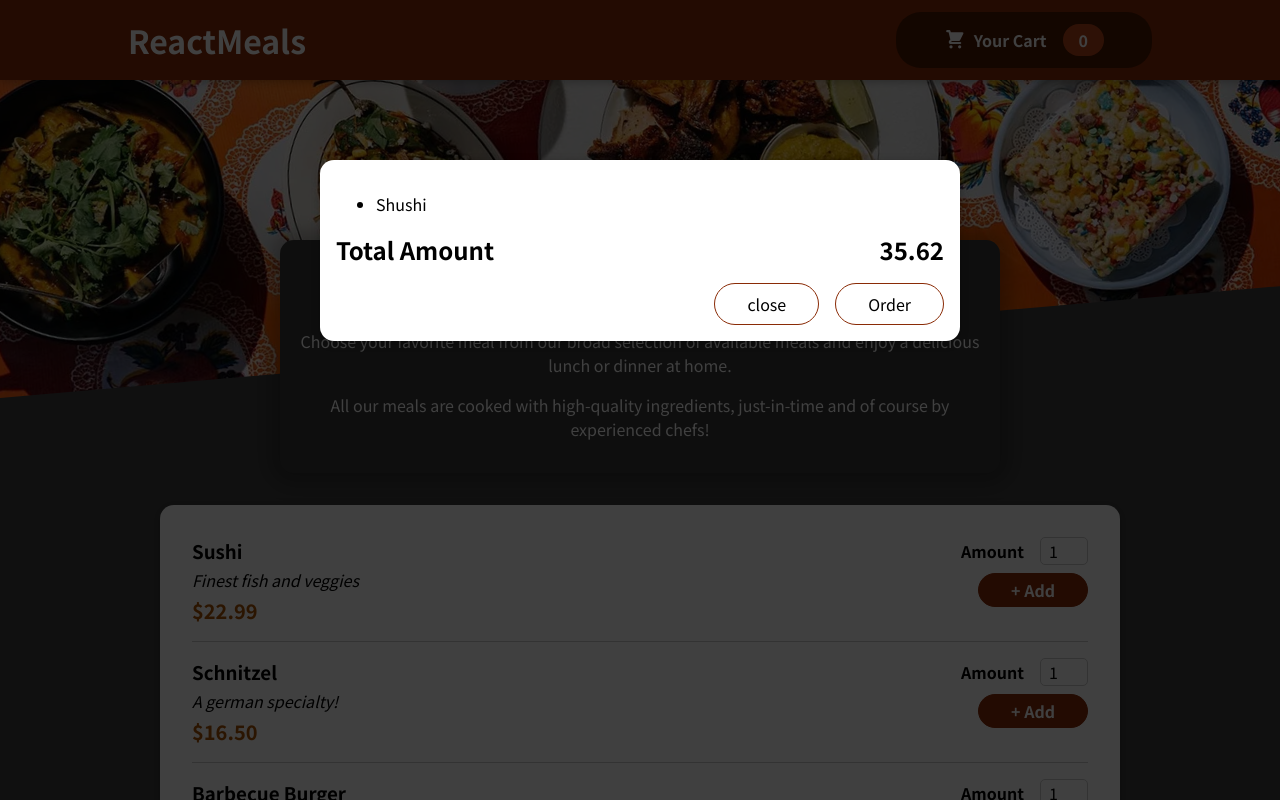
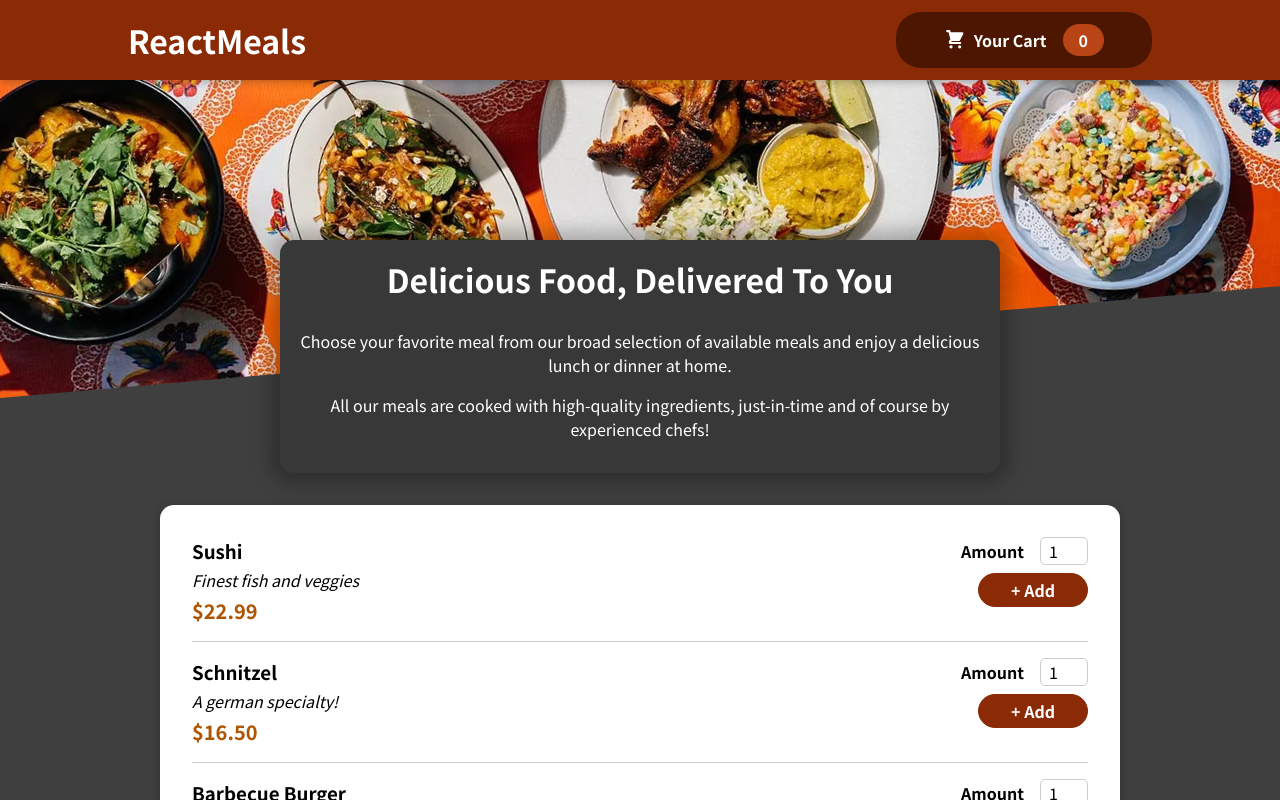
Before and after one commit to shivlloyd/Sharpener-tasks, a React (Create React App) app in the folder Creating a Restaurant Website/: page / in a window 1280 px wide. Shown: the top 800 px of the page. Built offline with nearby package versions, Linux system fonts and the light colour scheme.

Commit message:
Cart open and close

```diff
--- a/Creating a Restaurant Website/src/App.js
+++ b/Creating a Restaurant Website/src/App.js
@@ -1,14 +1,24 @@
-import React, { Fragment } from "react";
+import React, { Fragment, useState } from "react";
 
 import Cart from "./components/Cart/Cart";
 import Header from "./components/layout/Header";
 import Meals from "./components/Meals/Meals";
 
 function App() {
+  const [cartIsShown, setCartIsShown] = useState(false);
+
+  const showCartHandler = () => {
+    setCartIsShown(true);
+  };
+
+  const hideCartHandler = () => {
+    setCartIsShown(false);
+  };
+
   return (
     <Fragment>
-      <Cart />
-      <Header />
+      {cartIsShown && <Cart hideCartHandler={hideCartHandler} />}
+      <Header showCartHandler={showCartHandler} />
       <main>
         <Meals />
       </main>
--- a/Creating a Restaurant Website/src/components/Cart/Cart.js
+++ b/Creating a Restaurant Website/src/components/Cart/Cart.js
@@ -11,14 +11,19 @@ const Cart = (props) => {
   );
 
   return (
-    <Modal>
+    <Modal hideCartHandler={props.hideCartHandler}>
       {cartItems}
       <div className={classes.total}>
         <span>Total Amount</span>
         <span>35.62</span>
       </div>
       <div className={classes.actions}>
-        <button className={classes["buttton--alt"]}>close</button>
+        <button
+          className={classes["buttton--alt"]}
+          onClick={props.hideCartHandler}
+        >
+          close
+        </button>
         <button className={classes.buttom}>Order</button>
       </div>
     </Modal>
--- a/Creating a Restaurant Website/src/components/UI/Modal.js
+++ b/Creating a Restaurant Website/src/components/UI/Modal.js
@@ -3,7 +3,7 @@ import ReactDOM from "react-dom";
 import classes from "./Modal.module.css";
 
 const Backdrop = (props) => {
-  return <div className={classes.backdrop} />;
+  return <div className={classes.backdrop} onClick={props.hideCartHandler} />;
 };
 
 const ModalOveray = (props) => {
@@ -19,7 +19,10 @@ const portalElement = document.getElementById("overlays");
 const Modal = (props) => {
   return (
     <Fragment>
-      {ReactDOM.createPortal(<Backdrop />, portalElement)}
+      {ReactDOM.createPortal(
+        <Backdrop hideCartHandler={props.hideCartHandler} />,
+        portalElement
+      )}
       {ReactDOM.createPortal(
         <ModalOveray>{props.children}</ModalOveray>,
         portalElement
--- a/Creating a Restaurant Website/src/components/layout/Header.js
+++ b/Creating a Restaurant Website/src/components/layout/Header.js
@@ -9,7 +9,7 @@ const Header = (props) => {
     <Fragment>
       <header className={classes.header}>
         <h1>ReactMeals</h1>
-        <HeaderCartButton />
+        <HeaderCartButton shownCartHandler={props.showCartHandler} />
       </header>
       <div className={classes["main-image"]}>
         <img src={mealsImage} alt="A table full of food!" />
--- a/Creating a Restaurant Website/src/components/layout/HeaderCartButton.js
+++ b/Creating a Restaurant Website/src/components/layout/HeaderCartButton.js
@@ -3,7 +3,7 @@ import classes from "./HeaderCartButton.module.css";
 
 const HeaderCartButton = (props) => {
   return (
-    <button className={classes.button}>
+    <button className={classes.button} onClick={props.shownCartHandler}>
       <span className={classes.icon}>
         <CartIcon />
       </span>
```
